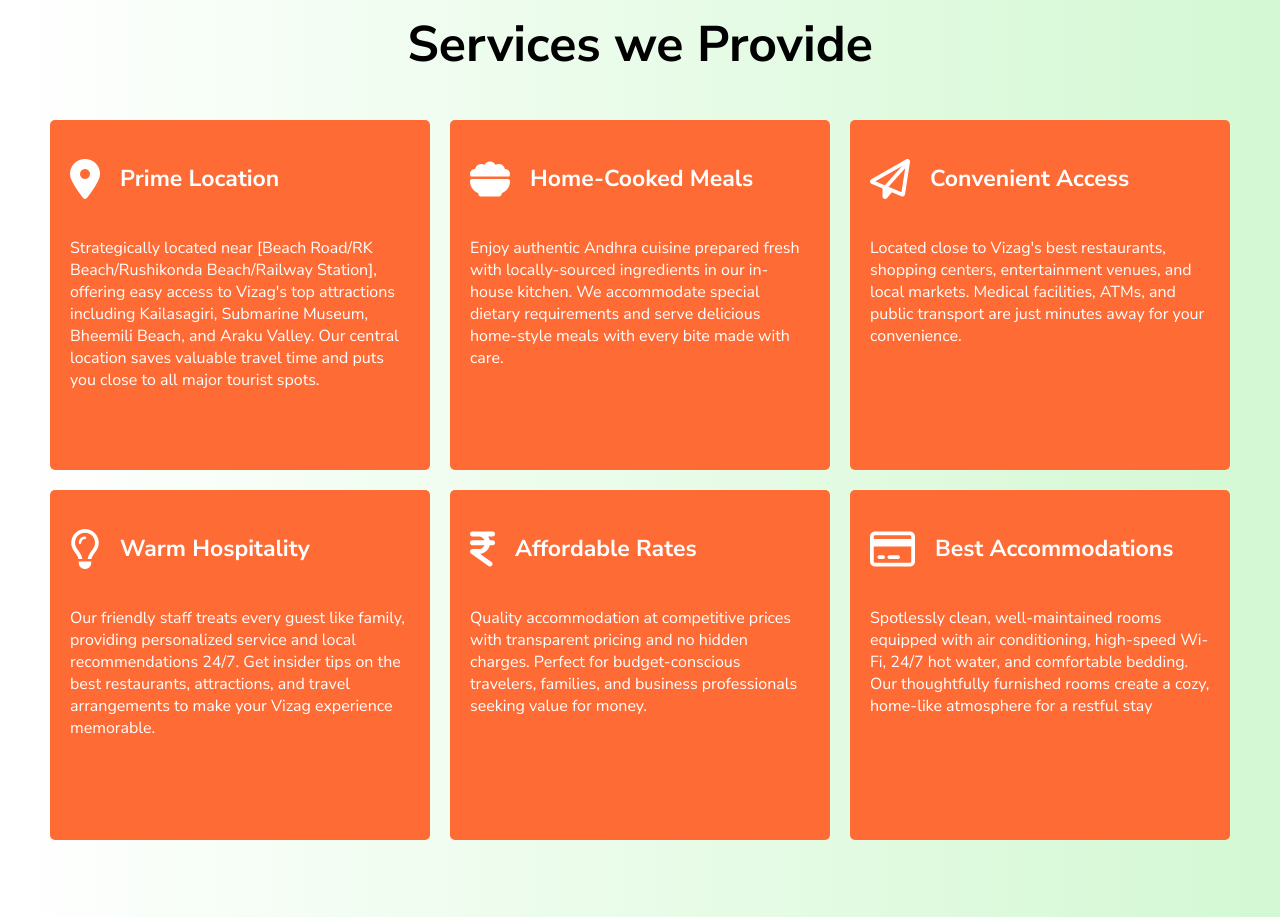
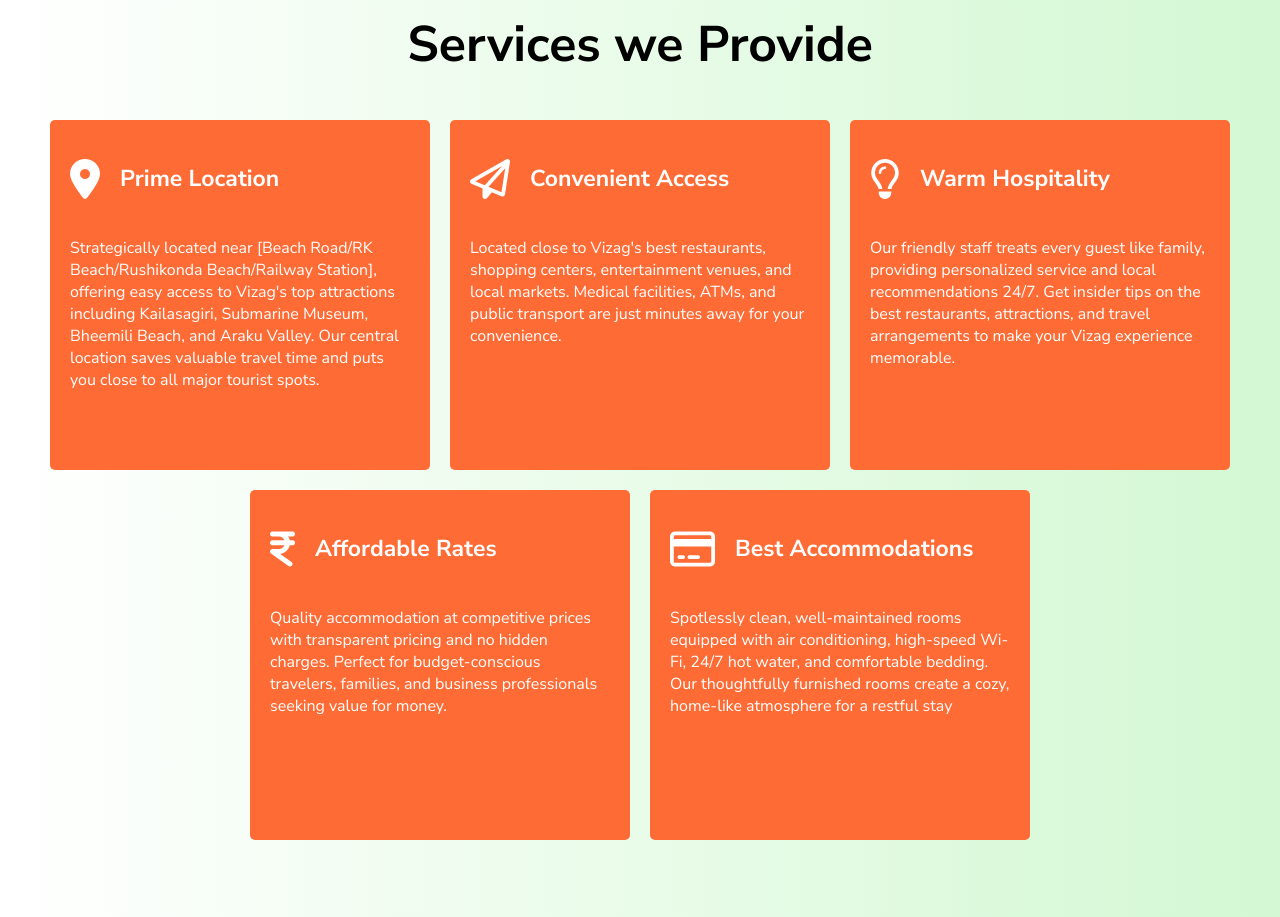
Before and after one commit to Shivaram220/client-proj-resort, a plain HTML site: page index.html in a window 1280 px wide. Shown: the part 1520-2437 px from the top of the page. Drawn offline with nearby package versions, Linux system fonts and the light colour scheme.

Commit message:
Removed loop and removed home food box
Removed the main video autoplay and several service descriptions.

```diff
--- a/index.html
+++ b/index.html
@@ -51,7 +51,7 @@
         <section class="SectionHome" id="Home">
 
             <div class="style-images">
-                <video id="mainvideo" autoplay="" muted="" loop="">
+                <video id="mainvideo">
                     <source src="Images/Video Project 2 (online-video-cutter.com).mp4" type="video/mp4">
                 </video>
             </div>
@@ -174,13 +174,7 @@ business travelers, families, and vacationers alike. With easy access to popular
                                 <p>Strategically located near [Beach Road/RK Beach/Rushikonda Beach/Railway Station], offering easy access to Vizag's top attractions including Kailasagiri, Submarine Museum, Bheemili Beach, and Araku Valley. Our central location saves valuable travel time and puts you close to all major tourist spots.</p>
                             </div>
                         </div>
-                        <div class="EachService">
-                            <div class="ESPadding">
-                                <i id="ESPClass" class="fa-solid fa-bowl-food"></i>
-                                <h3>Home-Cooked Meals</h3>
-                                <p>Enjoy authentic Andhra cuisine prepared fresh with locally-sourced ingredients in our in-house kitchen. We accommodate special dietary requirements and serve delicious home-style meals with every bite made with care.</p>
-                            </div>
-                        </div>
+
                         <div class="EachService">
                             <div class="ESPadding">
                                 <i id="ESPClass" class="fa-regular fa-paper-plane"></i>
```
